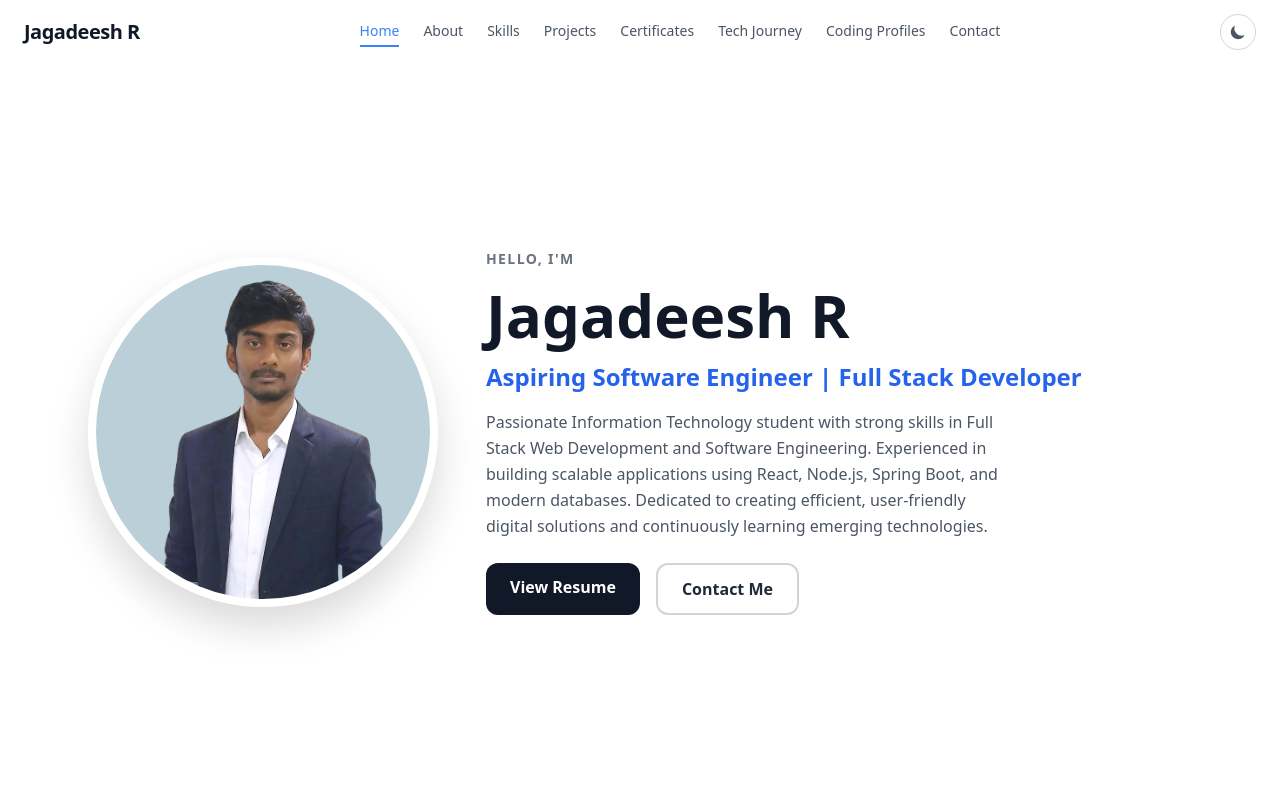
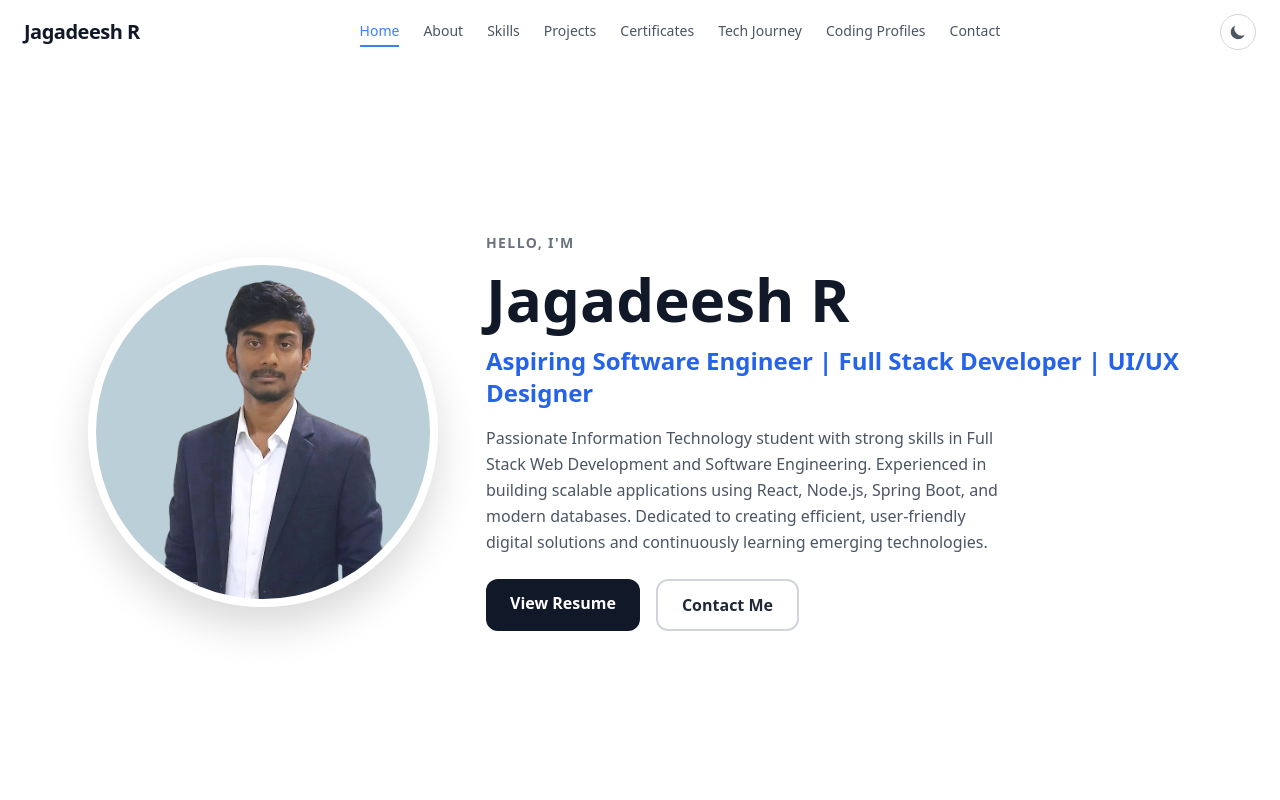
Before and after one commit to Jagadeesh-2006r/Portfolio_frontend, a React (Create React App) app: page / in a window 1280 px wide. Shown: the top 800 px of the page. Built offline with nearby package versions, Linux system fonts and the light colour scheme.

Commit message:
Update role to include UI/UX Designer

```diff
--- a/src/data/portfolio.js
+++ b/src/data/portfolio.js
@@ -1,6 +1,6 @@
 export const data = {
   name: 'Jagadeesh R',
-  role: 'Aspiring Software Engineer | Full Stack Developer',
+  role: 'Aspiring Software Engineer | Full Stack Developer | UI/UX Designer',
   description: 'Passionate Information Technology student with strong skills in Full Stack Web Development and Software Engineering. Experienced in building scalable applications using React, Node.js, Spring Boot, and modern databases. Dedicated to creating efficient, user-friendly digital solutions and continuously learning emerging technologies.',
   email: 'jagadeesh7904r@gmail.com',
   phone: '7904049559',
```
